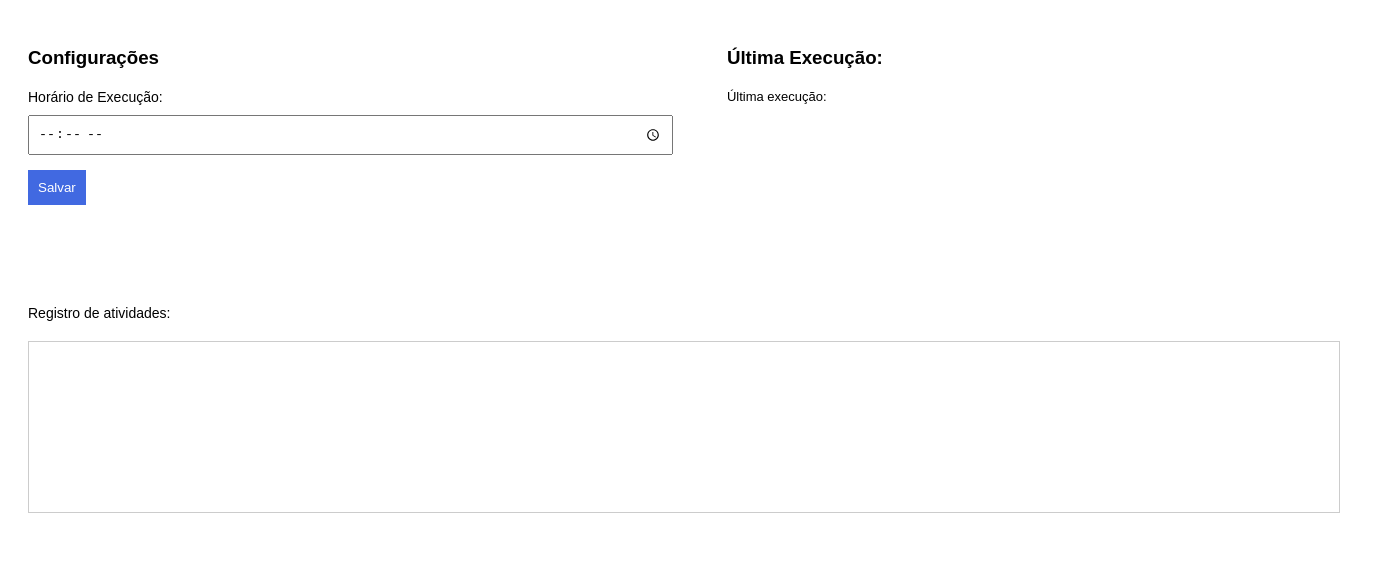
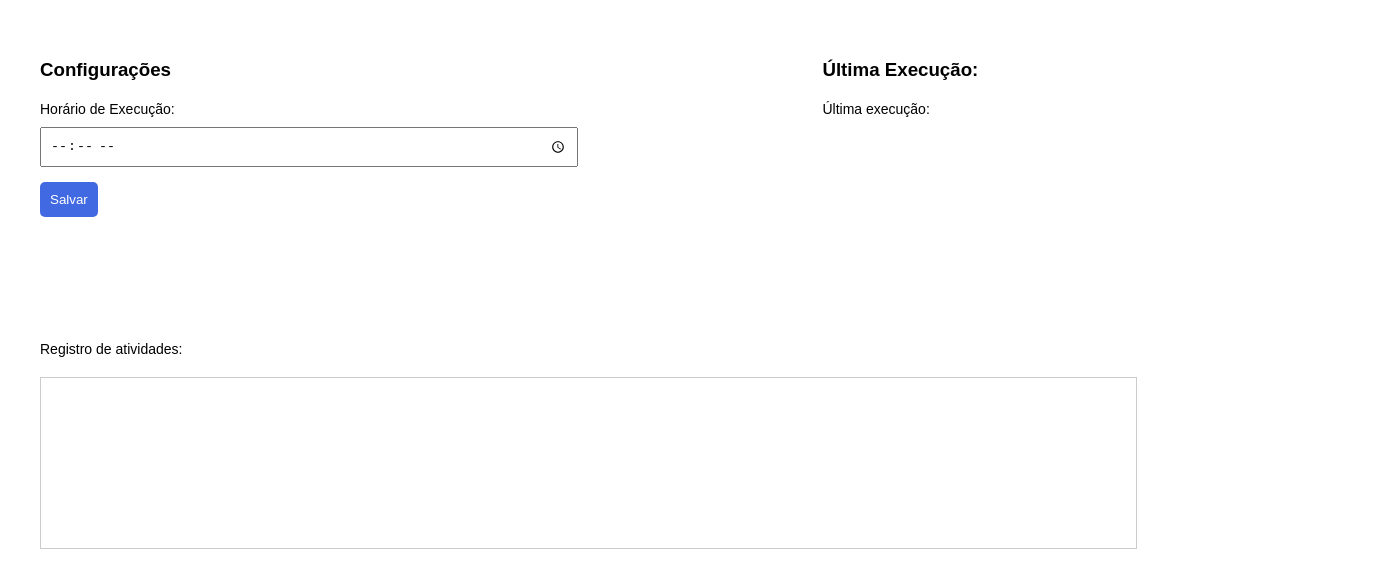
Before and after one commit to DouglasMad/tecwin, an Electron app: page index.html in a window 1400 px wide. Drawn offline with Linux system fonts and the light colour scheme; no server answers.

Commit message:
nova branch

```diff
--- a/index.html
+++ b/index.html
@@ -33,6 +33,7 @@
             color: white;
             border: none;
             cursor: pointer;
+            border-radius: 5px;
         }
 
         .flex-container {
@@ -44,8 +45,9 @@
 
         .config-container,
         .container {
-            width: 48%;
+            width: 40%;
             margin-bottom: 100px;
+            padding: 12px;
         }
 
         .label-horario {
@@ -71,6 +73,14 @@
             margin-top: 20px;
             font-family: monospace;
         }
+
+        .container:hover {
+        transform: scale(1.1); /* Ajuste o valor conforme necessário */
+        transition: transform 0.3s ease; /* Tempo e tipo de transição */
+        box-shadow: 0 4px 8px rgba(0, 0, 0, 0.1); /* Sombra para dar destaque */
+        }
+
+
     </style>
 </head>
 <body>
@@ -83,7 +93,7 @@
             <div id="mensagem"></div>
         </div>
 
-        <div class="config-container">
+        <div class="config-container container">
             <h3>Última Execução:</h3>
             <label id="horarioLabel" for="ultimoHorario">Última execução:</label>
             <span id="horarioFixo"></span>
```
